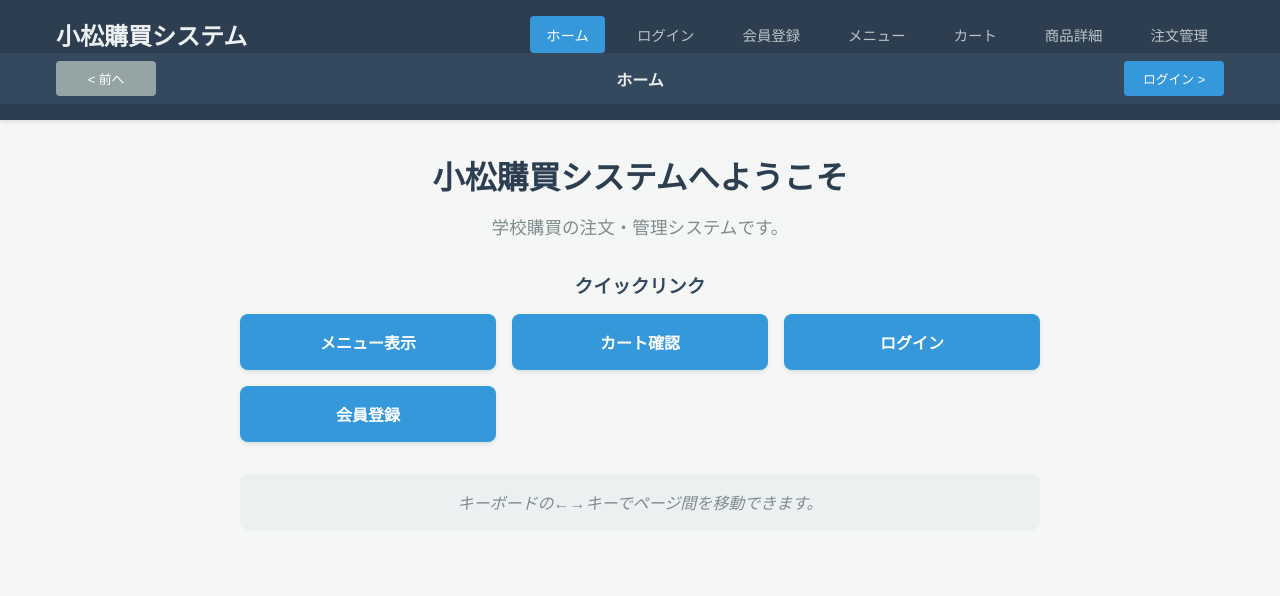
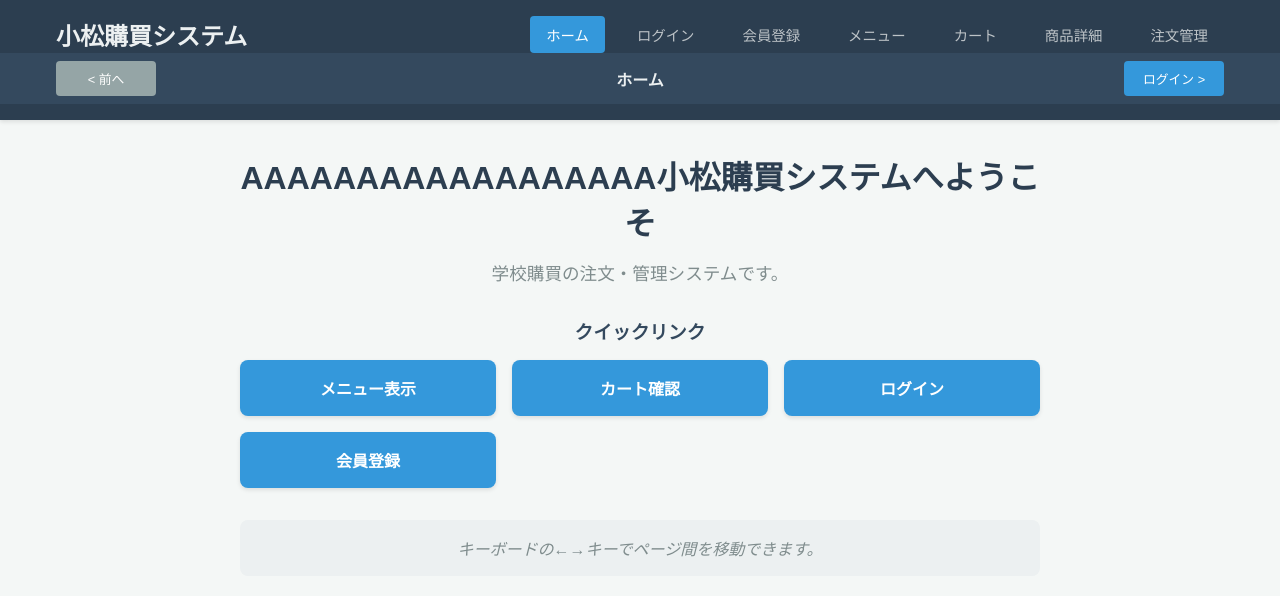
Before and after one commit to qomolangma-jp/komatsu_buy_system_html, a plain HTML site: page index.html in a window 1280 px wide. Drawn offline with Linux system fonts and the light colour scheme.

Commit message:
yoshiba-1106_001

```diff
--- a/index.html
+++ b/index.html
@@ -9,7 +9,7 @@
 <body class="page-content">
     <main class="main-content">
         <div class="welcome-section">
-            <h2>小松購買システムへようこそ</h2>
+            <h2>AAAAAAAAAAAAAAAAAA小松購買システムへようこそ</h2>
             <p>学校購買の注文・管理システムです。</p>
 
             <div class="quick-links">
```
